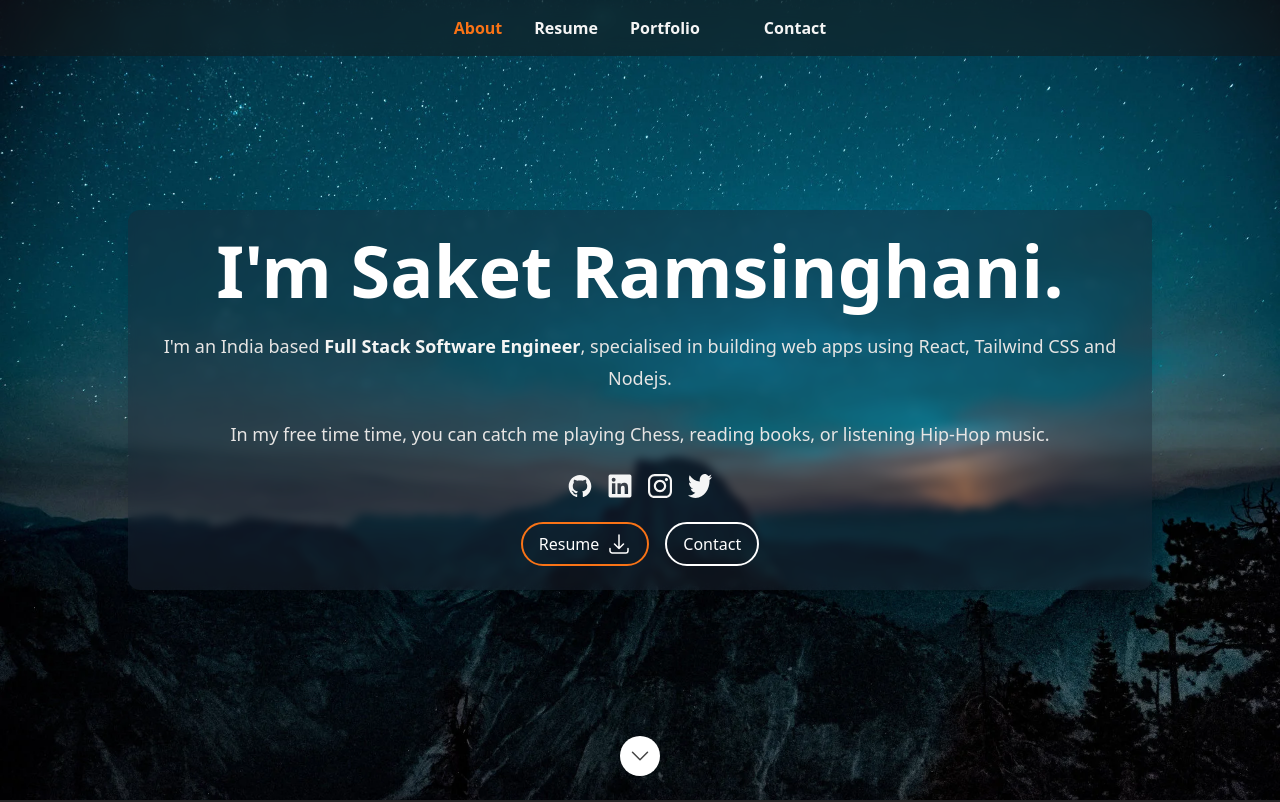
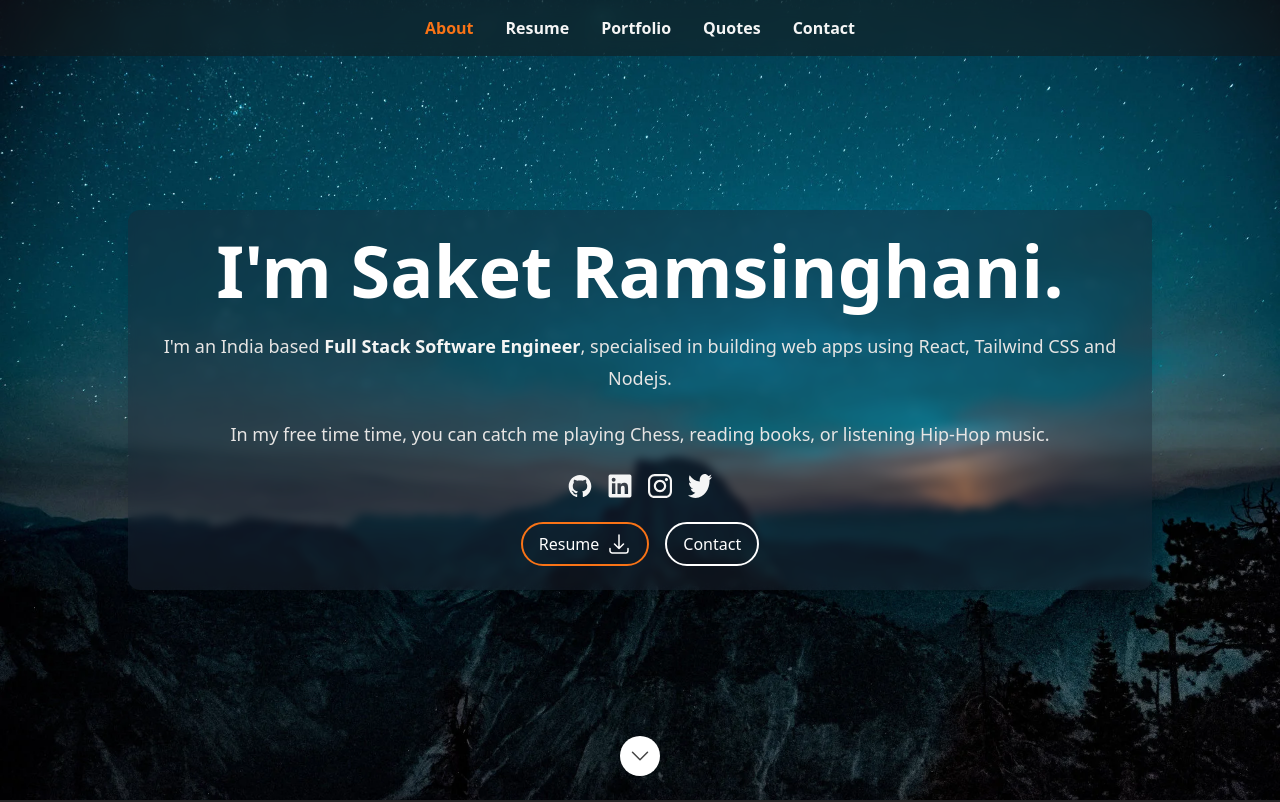
Before and after one commit to saket030801/portfolio, a Next.js app: page / in a window 1280 px wide. Shown: the top 802 px of the page. Built offline with nearby package versions, Linux system fonts and the light colour scheme.

Commit message:
second commit

```diff
--- a/src/components/Sections/Header.tsx
+++ b/src/components/Sections/Header.tsx
@@ -12,7 +12,7 @@
 const Header: FC = memo(() => {
   const [currentSection, setCurrentSection] = useState<SectionId | null>(null);
   const navSections = useMemo(
-    () => [SectionId.About, SectionId.Resume, SectionId.Portfolio, SectionId.Testimonials, SectionId.Contact],
+    () => [SectionId.About, SectionId.Resume, SectionId.Portfolio, SectionId.Quotes, SectionId.Contact],
     [],
   );
 
```
Also changed, not shown: public/site.webmanifest, 2 other files (tests, documents, lock files or other folders).
